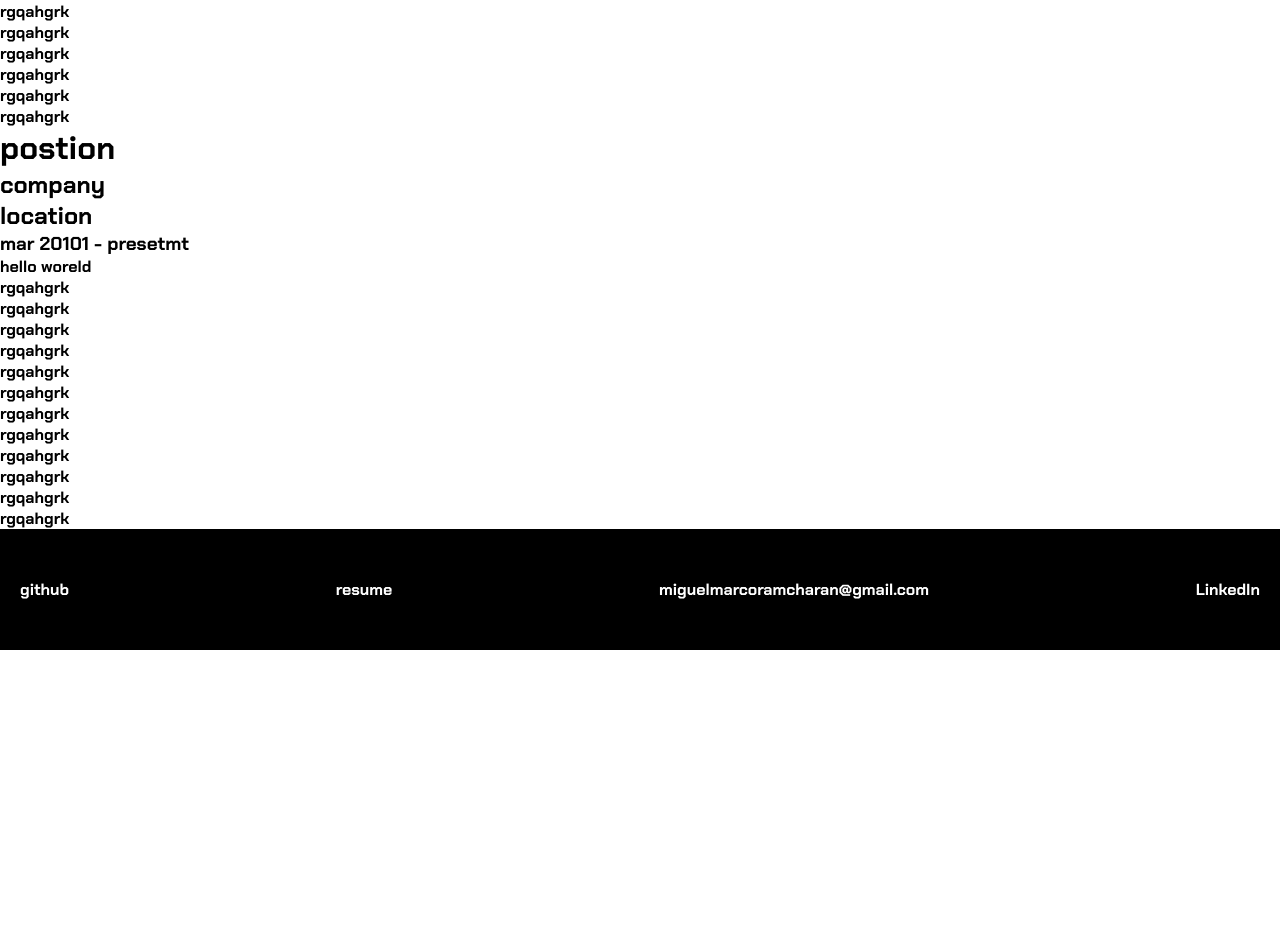
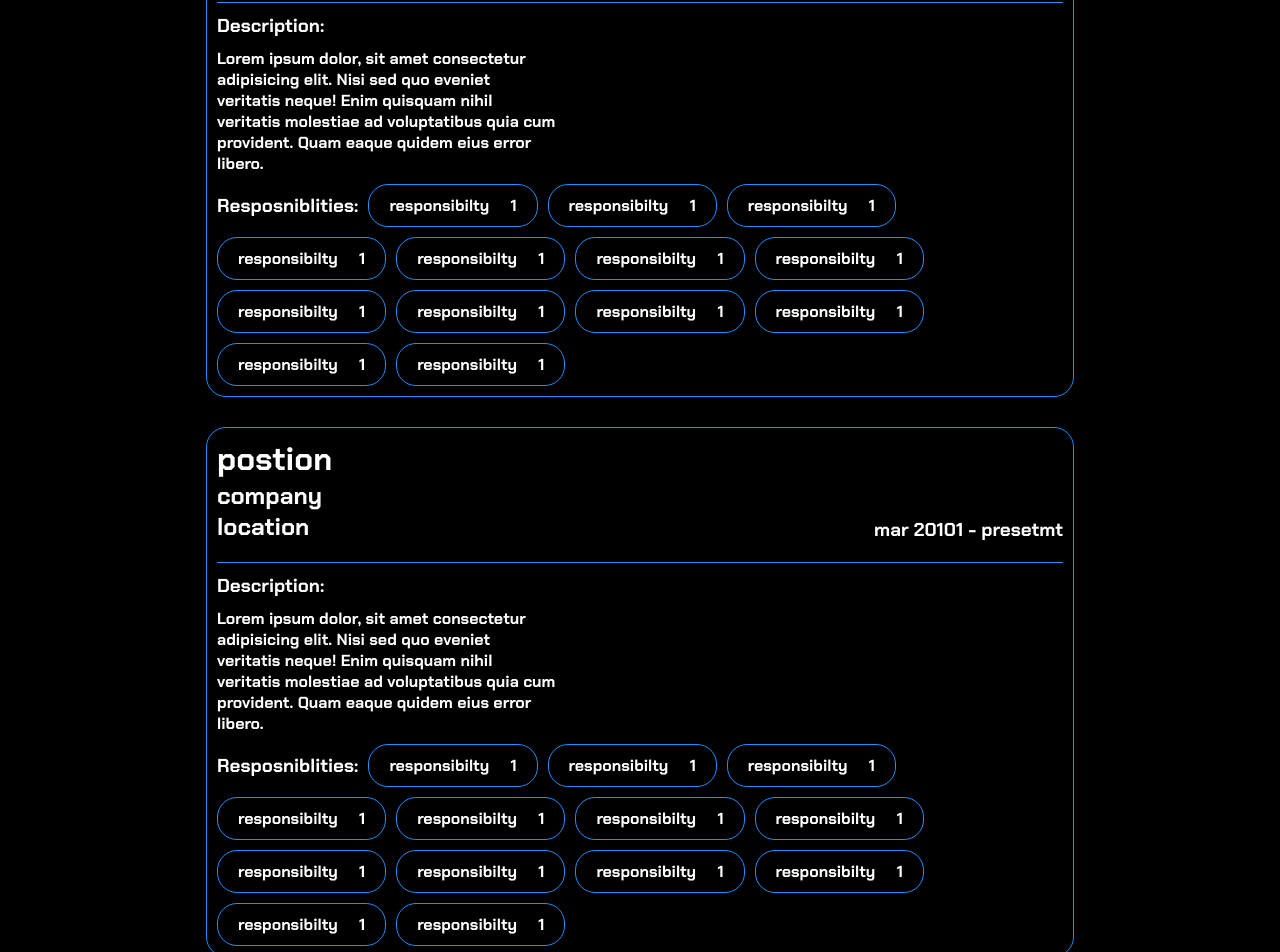
Before and after one commit to codebymarco/portfolio, a React (Vite) app: page /career in a window 1280 px wide. Shown: the part 460-1412 px from the top of the page. Before the commit the page ends 1110 px from the top, so only its background shows below. Built offline with nearby package versions, Linux system fonts and the light colour scheme.

Commit message:
added more stuf

```diff
--- a/src/components/components/FullPageNavbar.jsx
+++ b/src/components/components/FullPageNavbar.jsx
@@ -50,12 +50,24 @@ const FullPageNavbar = ({ close }) => {
       transition={{ duration: 0.5 }}
     >
       <IoClose className="close-icon" onClick={close} />
-      <motion.div variants={itemVariants} onClick={() => route(`/`)}>home</motion.div>
-      <motion.div variants={itemVariants} onClick={() => route(`/about`)}>about</motion.div>
-      <motion.div variants={itemVariants} onClick={() => route(`/contact`)}>contact</motion.div>
-      <motion.div variants={itemVariants} onClick={() => route(`/skills`)}>skills</motion.div>
-      <motion.div variants={itemVariants} onClick={() => route(`/apps`)}>projects</motion.div>
-      <motion.div variants={itemVariants} onClick={() => route(`/apps`)}>career</motion.div>
+      <motion.div variants={itemVariants} onClick={() => route(`/`)}>
+        home
+      </motion.div>
+      <motion.div variants={itemVariants} onClick={() => route(`/about`)}>
+        about
+      </motion.div>
+      <motion.div variants={itemVariants} onClick={() => route(`/contact`)}>
+        contact
+      </motion.div>
+      <motion.div variants={itemVariants} onClick={() => route(`/skills`)}>
+        skills
+      </motion.div>
+      <motion.div variants={itemVariants} onClick={() => route(`/apps`)}>
+        projects
+      </motion.div>
+      <motion.div variants={itemVariants} onClick={() => route(`/career`)}>
+        career
+      </motion.div>
     </motion.div>
   );
 };
--- a/src/components/pages/Career.jsx
+++ b/src/components/pages/Career.jsx
@@ -1,5 +1,5 @@
 import React from "react";
-import '../../styles/career.css'
+import "../../styles/career.css";
 
 const Career = () => {
   return (
@@ -7,61 +7,191 @@ const Career = () => {
       <div className="career-top">
         <h1>Career History</h1>
       </div>
-      <div className="carer-about">
+      <div className="career-about">
         <p>
           With more than 10 years of expertise in creating and building software
-          applications for the manufacturing, blockchain, and financial
+          appspancations for the manufacturing, blockchain, and financial
           industries. Proficient in programming languages such as Java, Python,
           and C++. Skilled in database management, software architecture, and
-          cloud computing. Proven track record of delivering high-quality
+          cloud computing. Proven track record of despanvering high-quaspanty
           software products on time and within budget.
         </p>
       </div>
       <div className="career-container">
         <div className="career-box">
+          <div className="career-box-top">
+            <div>
               <h1>postion</h1>
               <h2>company</h2>
               <h2>location</h2>
+            </div>
+
             <h3>mar 20101 - presetmt</h3>
-          <div className="job-respons">
-            <ul>
-              <li>hello woreld</li>
-              <li>rgqahgrk</li>
-              <li>rgqahgrk</li>
-              <li>rgqahgrk</li>
-              <li>rgqahgrk</li>
-              <li>rgqahgrk</li>
-              <li>rgqahgrk</li>
-              <li>rgqahgrk</li>
-              <li>rgqahgrk</li>
-              <li>rgqahgrk</li>
-              <li>rgqahgrk</li>
-              <li>rgqahgrk</li>
-              <li>rgqahgrk</li>
-            </ul>
+          </div>
+
+          <div className="job-desc">
+            <h3>Description:</h3>
+            <p>
+              Lorem ipsum dolor, sit amet consectetur adipisicing elit. Nisi sed
+              quo eveniet veritatis neque! Enim quisquam nihil veritatis
+              molestiae ad voluptatibus quia cum provident. Quam eaque quidem
+              eius error libero.
+            </p>
+          </div>
+
+          <div className="job-response">
+            <h3>Resposniblities:</h3>
+            <div className="job-response-box">
+              <span>responsibilty</span>
+              <span>1</span>
+            </div>
+            <div className="job-response-box">
+              <span>responsibilty</span>
+              <span>1</span>
+            </div>
+
+            <div className="job-response-box">
+              <span>responsibilty</span>
+              <span>1</span>
+            </div>
+
+            <div className="job-response-box">
+              <span>responsibilty</span>
+              <span>1</span>
+            </div>
+
+            <div className="job-response-box">
+              <span>responsibilty</span>
+              <span>1</span>
+            </div>
+
+            <div className="job-response-box">
+              <span>responsibilty</span>
+              <span>1</span>
+            </div>
+
+            <div className="job-response-box">
+              <span>responsibilty</span>
+              <span>1</span>
+            </div>
+
+            <div className="job-response-box">
+              <span>responsibilty</span>
+              <span>1</span>
+            </div>
+
+            <div className="job-response-box">
+              <span>responsibilty</span>
+              <span>1</span>
+            </div>
+
+            <div className="job-response-box">
+              <span>responsibilty</span>
+              <span>1</span>
+            </div>
+
+            <div className="job-response-box">
+              <span>responsibilty</span>
+              <span>1</span>
+            </div>
+
+            <div className="job-response-box">
+              <span>responsibilty</span>
+              <span>1</span>
+            </div>
+
+            <div className="job-response-box">
+              <span>responsibilty</span>
+              <span>1</span>
+            </div>
           </div>
         </div>
         <div className="career-box">
+          <div className="career-box-top">
+            <div>
               <h1>postion</h1>
               <h2>company</h2>
               <h2>location</h2>
+            </div>
+
             <h3>mar 20101 - presetmt</h3>
-          <div className="job-respons">
-            <ul>
-              <li>hello woreld</li>
-              <li>rgqahgrk</li>
-              <li>rgqahgrk</li>
-              <li>rgqahgrk</li>
-              <li>rgqahgrk</li>
-              <li>rgqahgrk</li>
-              <li>rgqahgrk</li>
-              <li>rgqahgrk</li>
-              <li>rgqahgrk</li>
-              <li>rgqahgrk</li>
-              <li>rgqahgrk</li>
-              <li>rgqahgrk</li>
-              <li>rgqahgrk</li>
-            </ul>
+          </div>
+
+          <div className="job-desc">
+            <h3>Description:</h3>
+            <p>
+              Lorem ipsum dolor, sit amet consectetur adipisicing elit. Nisi sed
+              quo eveniet veritatis neque! Enim quisquam nihil veritatis
+              molestiae ad voluptatibus quia cum provident. Quam eaque quidem
+              eius error libero.
+            </p>
+          </div>
+
+          <div className="job-response">
+            <h3>Resposniblities:</h3>
+            <div className="job-response-box">
+              <span>responsibilty</span>
+              <span>1</span>
+            </div>
+            <div className="job-response-box">
+              <span>responsibilty</span>
+              <span>1</span>
+            </div>
+
+            <div className="job-response-box">
+              <span>responsibilty</span>
+              <span>1</span>
+            </div>
+
+            <div className="job-response-box">
+              <span>responsibilty</span>
+              <span>1</span>
+            </div>
+
+            <div className="job-response-box">
+              <span>responsibilty</span>
+              <span>1</span>
+            </div>
+
+            <div className="job-response-box">
+              <span>responsibilty</span>
+              <span>1</span>
+            </div>
+
+            <div className="job-response-box">
+              <span>responsibilty</span>
+              <span>1</span>
+            </div>
+
+            <div className="job-response-box">
+              <span>responsibilty</span>
+              <span>1</span>
+            </div>
+
+            <div className="job-response-box">
+              <span>responsibilty</span>
+              <span>1</span>
+            </div>
+
+            <div className="job-response-box">
+              <span>responsibilty</span>
+              <span>1</span>
+            </div>
+
+            <div className="job-response-box">
+              <span>responsibilty</span>
+              <span>1</span>
+            </div>
+
+            <div className="job-response-box">
+              <span>responsibilty</span>
+              <span>1</span>
+            </div>
+
+            <div className="job-response-box">
+              <span>responsibilty</span>
+              <span>1</span>
+            </div>
           </div>
         </div>
       </div>
--- a/src/styles/career.css
+++ b/src/styles/career.css
@@ -0,0 +1,72 @@
+.career {
+  min-height: calc(90vh - 10vh);
+  background-color: black;
+  color: white;
+  display: flex;
+  flex-direction: column;
+  justify-content: center;
+  align-items: center;
+  padding: 20px;
+  gap: 40px;
+}
+
+.career-top {
+  text-align: center;
+}
+
+.career-about {
+  text-align: center;
+  width: 60%;
+}
+
+.career-container {
+  display: flex;
+  width: 70%;
+  flex-direction: column;
+  gap: 30px;
+}
+
+.career-box {
+  padding: 10px;
+  display: flex;
+  flex-direction: column;
+  gap: 10px;
+  border-radius: 20px;
+  border: 1px solid dodgerblue;
+}
+
+.job-response {
+  display: flex;
+  flex-wrap: wrap;
+  align-items: center;
+  gap: 10px;
+}
+
+.career-box-top {
+  display: flex;
+  justify-content: space-between;
+  border-bottom: 1px solid dodgerblue;
+  align-items: flex-end;
+  padding-bottom: 20px;
+}
+
+.job-desc {
+  display: flex;
+  flex-direction: column;
+  gap: 10px;
+  align-items: flex-start;
+  justify-content: center;
+}
+
+.job-desc p {
+  width: 40%;
+}
+
+.job-response-box {
+  border: 1px solid dodgerblue;
+  border-radius: 20px;
+  width: 20%;
+  display: flex;
+  justify-content: space-between;
+  padding: 10px 20px;
+}
```
Lines whose indentation alone changed are shown as unchanged.
